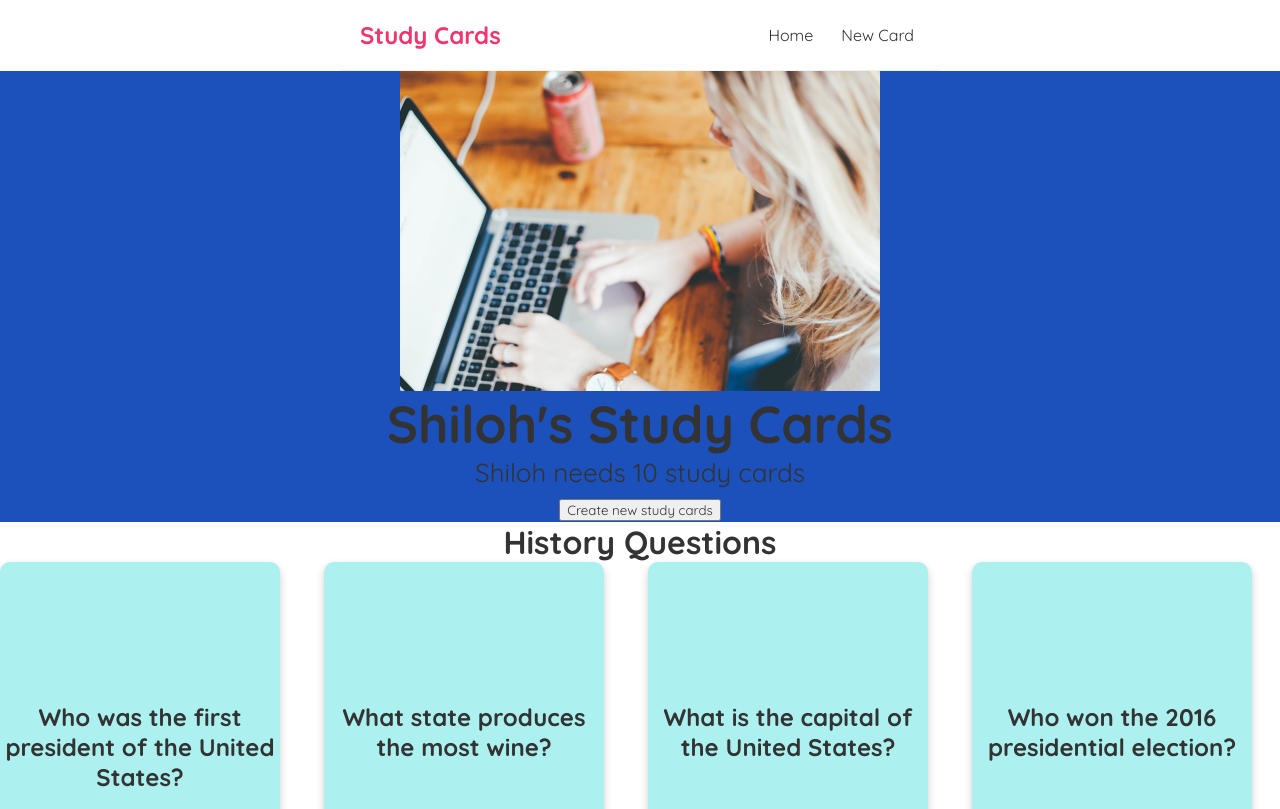
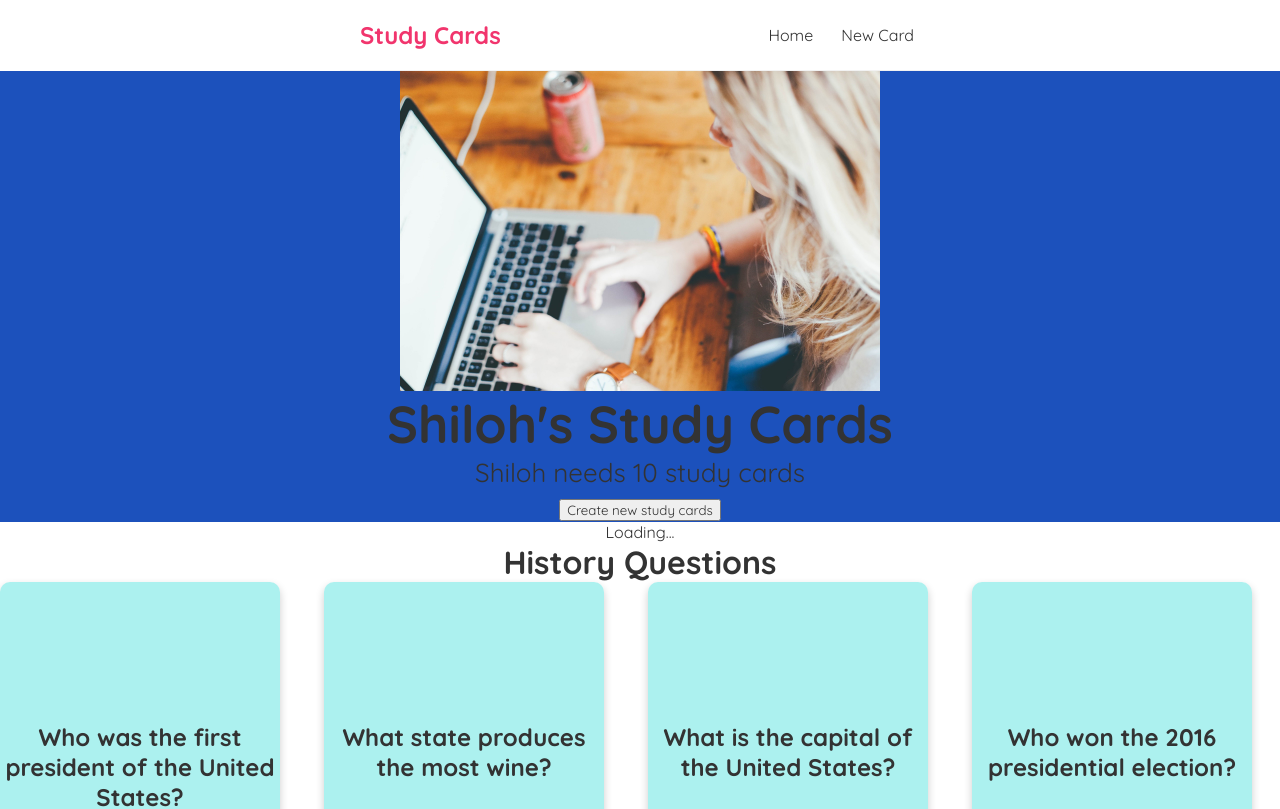
Before and after one commit to EvaGraceSmith/studyCards, a React (Create React App) app: page / in a window 1280 px wide. Shown: the top 809 px of the page. Built offline with nearby package versions, Linux system fonts and the light colour scheme; data requests are answered from the project's data file.

Commit message:
added loading message

```diff
--- a/src/components/CardTest.js
+++ b/src/components/CardTest.js
@@ -1,5 +1,5 @@
 import './Cards.css';
-//    **************These are props**This is function passed in as a prop*********
+//**************These are props**This is function passed in as a prop*********
 const CardTest = ({studyCards, heading, }) => {
 
 // this is the same thing, but written differently.
--- a/src/components/Home.js
+++ b/src/components/Home.js
@@ -4,11 +4,13 @@ import CardTest from './CardTest';
 
 
 const Home = () => {
-
+// 2. once the data is fetched, store it in a state variable
     const [studyCards, setStudyCards]= useState(null);
 
+    const [isLoading, setIsLoading] = useState(true);
 
 
+//1. fetch the data from the server when the component loads/ first renders
 useEffect(() => {
 fetch('http://localhost:8000/studyCards')
 //this returns a promise
@@ -24,6 +26,8 @@ fetch('http://localhost:8000/studyCards')
     return (
         <div className="home">
 
+            {isLoading && <div>Loading...</div>}
+
 {/* The code below returns all the cards. Because I want them sorted by subject, I filtered the results */}
            {/* <CardTest studyCards={studyCards} heading="History Questions"/> */}
 
@@ -31,6 +35,7 @@ fetch('http://localhost:8000/studyCards')
 {/* //  in order to access this information once it is in json file, I need to use js.  */}
 {/* this is conditional templating in react */}
 {/* if the information on the left is true, then render the right side.  */}
+{/* 3. once the state has a value, the left side will be true and the right side will be rendered */}
            {studyCards && <CardTest studyCards={studyCards.filter((cards) => cards.subject === 'history')} heading="History Questions"/>}
              {studyCards &&  <CardTest studyCards={studyCards.filter((cards) => cards.subject === 'geometry')} heading="Geometry Questions" />}
 
```
